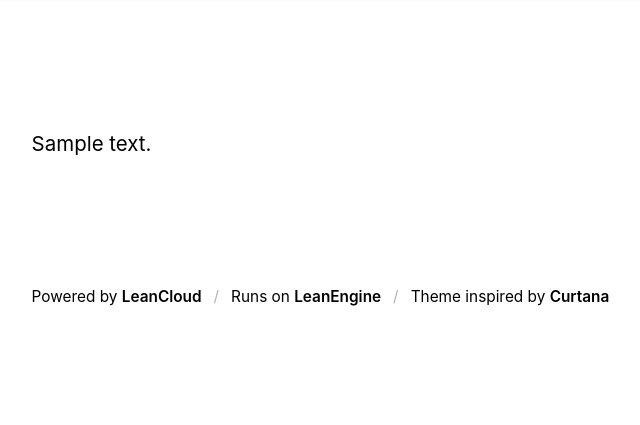
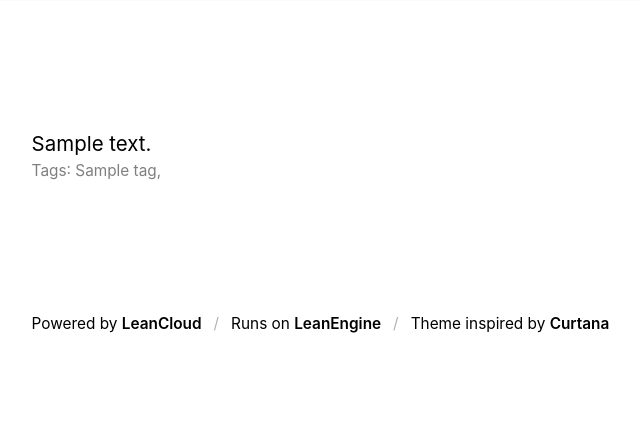
Before and after one commit to nervouna/Cuneiform, a Python web app: template templates/post.html in a window 1280 px wide. Shown: the part 448-873 px from the top of the page, without its empty margins (250-890 px from the left). Before the commit the page ends 754 px from the top, so only its background shows below. Run offline with Jinja, Linux system fonts and the light colour scheme; the template is opened without the code that fills it: most values are stand-ins (such as "Sample title", 1, 10 or a date in 2020).

Commit message:
:construction: show tag names on post page

```diff
--- a/helpers.py
+++ b/helpers.py
@@ -68,7 +68,7 @@ def get_tags_by_post(post):
 def map_tags_to_post(tags, post):
     for tag in tags:
         tag_post_map = TagPostMap()
-        tag_post_map.set({'tag': tag, 'post': post})
+        tag_post_map.set({'tag': tag, 'post': post, 'trashed': False})
         tag_post_map.save()
 
 
--- a/templates/post.html
+++ b/templates/post.html
@@ -27,9 +27,12 @@
         {{ post.get('marked_content')|safe }}
     </div>
     <footer>
-        <p>
-            {% if post.get('is_updated') %}Updated At {{ post.get('updatedAt').strftime('%Y-%m-%d %H:%M:%S') }}{% endif %}
-        </p>
+    {% if tags != [] %}
+        <p>Tags: {% for tag in tags %}{{ tag.get('name') }}{% if tag != tags[-1] %}, {% endif %}{% endfor %}</p>
+    {% endif %}
+    {% if post.get('is_updated') %}
+        <p>Updated At {{ post.get('updatedAt').strftime('%Y-%m-%d %H:%M:%S') }}</p>
+    {% endif %}
     </footer>
 </article>
 {% endblock %}
--- a/views.py
+++ b/views.py
@@ -54,12 +54,13 @@ def post_list():
 def show_post(post_id):
     try:
         post = Post.query.get(post_id)
+        tags = get_tags_by_post(post)
     except LeanCloudError as e:
         if e.code == 101:
             abort(404)
         else:
             raise e
-    return render_template("post.html", post=post)
+    return render_template("post.html", post=post, tags=tags)
 
 
 @app.route("/login")
```
